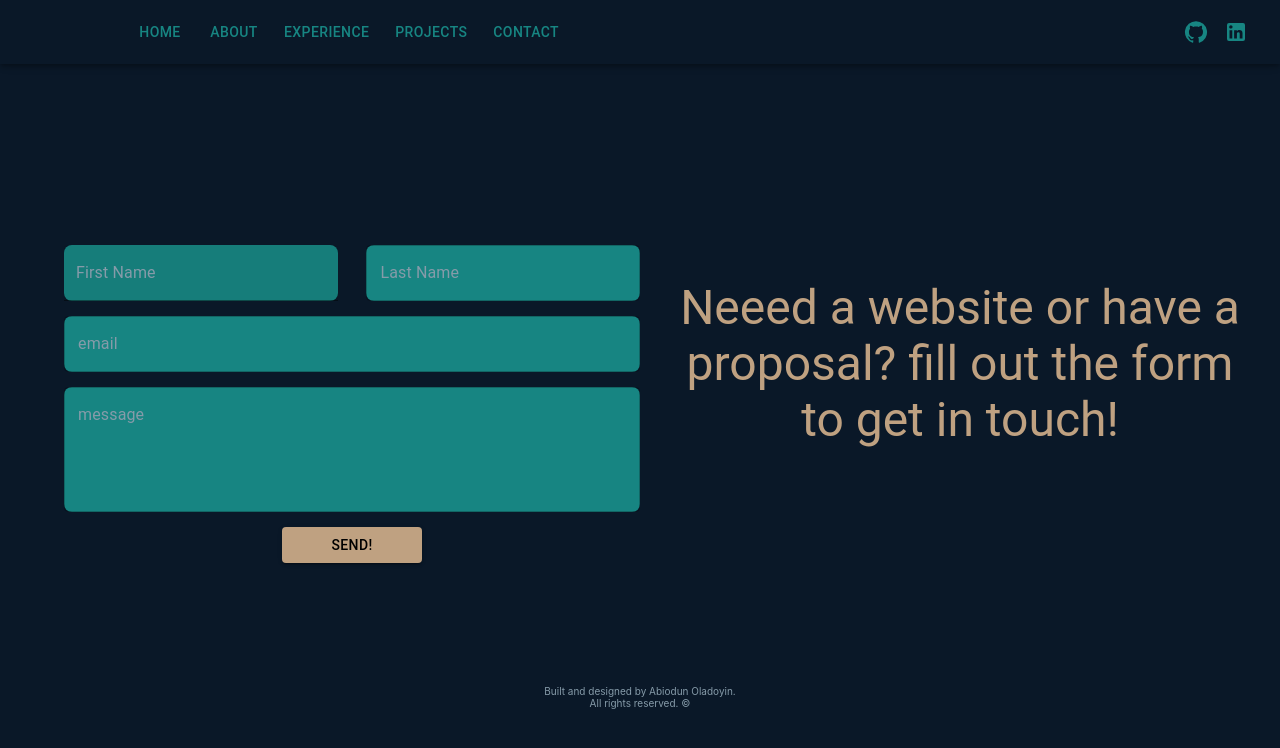
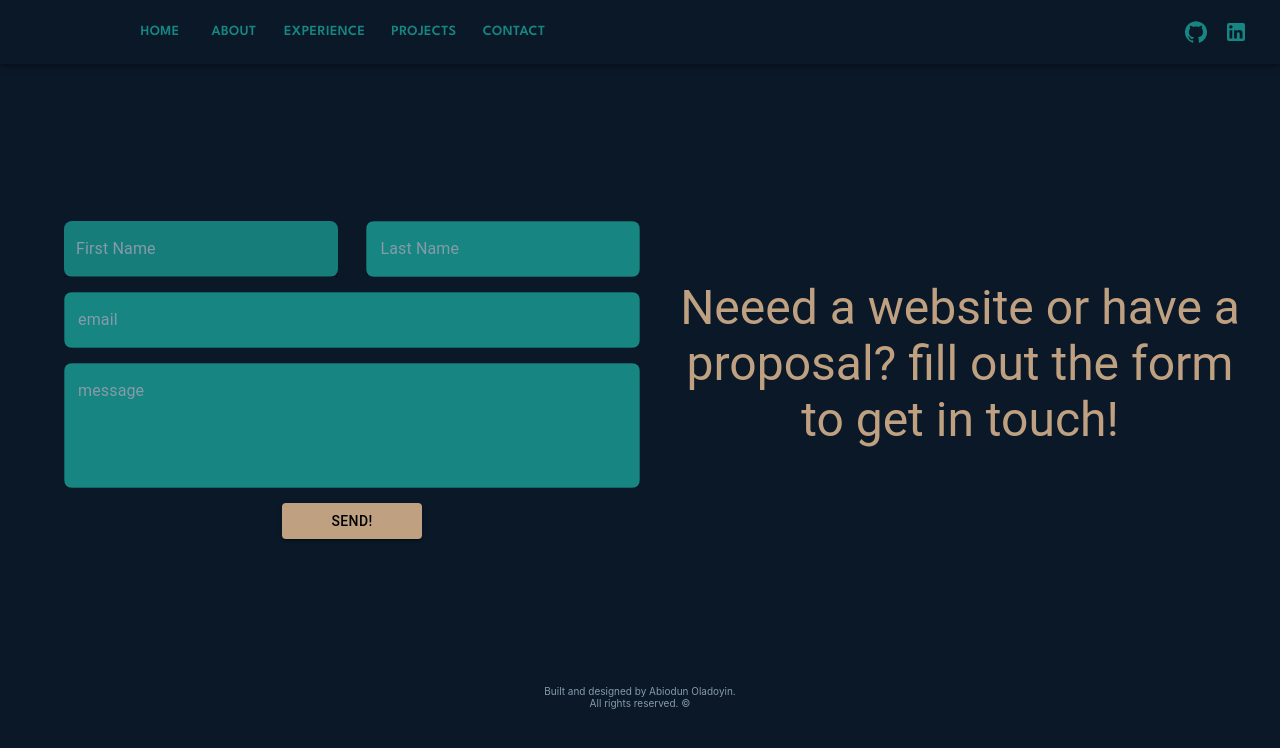
Before and after one commit to UnbenchDaKench/portfolio, a React (Create React App) app: page /Contact in a window 1280 px wide. Shown: the top 748 px of the page. Built offline with nearby package versions, Linux system fonts and the light colour scheme.

Commit message:
fixed font and spacing issues

```diff
--- a/src/components/navbar/Navbar.js
+++ b/src/components/navbar/Navbar.js
@@ -45,7 +45,7 @@ function Navbar(props) {
                 to={page === "Home" ? "/" : "/" + page}
               >
                 <Button
-                  sx={{ my: 2, color: "secondary.main", display: "block", textAlign: "center", width: "100%" }}
+                  sx={{ my: 2, color: "secondary.main", display: "block", textAlign: "center", width: "100%", fontFamily: "League Spartan", fontWeight: "600" }}
                 >
                   {page}
                 </Button>
@@ -108,7 +108,7 @@ function Navbar(props) {
                 to={page === "Home" ? "/" : "/" + page}
               >
                 <Button
-                  sx={{ my: 2, color: "secondary.main", display: "block" }}
+                  sx={{ my: 2, color: "secondary.main", display: "block", textAlign: "center", fontFamily: "League Spartan", fontWeight: "600" }}
                 >
                   {page}
                 </Button>
--- a/src/pages/contact/Contact.js
+++ b/src/pages/contact/Contact.js
@@ -61,6 +61,9 @@ function Contact() {
             sm: "70%",
           },
           alignSelf: "center",
+          fontFamily: "League Spartan",
+          fontWeight: "700",
+          mt: "1em"
         }}
       >
         Neeed a website or have a proposal? fill out the form below to get in
@@ -89,7 +92,7 @@ function Contact() {
             width: "90%",
             marginLeft: "5%",
 
-            marginTop: "5em",
+            marginTop: "2em",
             gap: 15,
             alignItems: "center",
             justifyContent: "space-between",
--- a/src/pages/projects/Projects.js
+++ b/src/pages/projects/Projects.js
@@ -32,7 +32,7 @@ function Projects() {
           color: "tertiary.main",
           fontFamily: "League Spartan",
           fontWeight: "bold",
-          mt: "5em",
+          mt: "3em",
           display: {
             md: "none",
             lg: "block",
```
